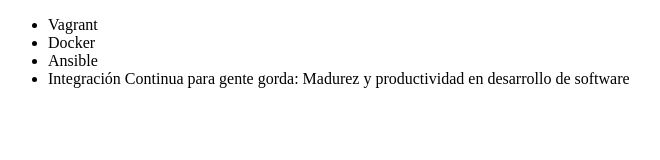
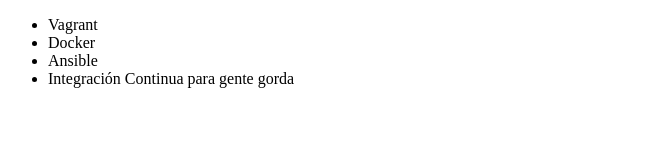
Before and after one commit to jpabon87/G64Grupo4, a plain HTML site: page index.html in a window 1280 px wide. Shown: the whole page, without its empty margins (0-660 px from the left). Drawn offline with Linux system fonts and the light colour scheme.

Commit message:
commit de prueba
creo dos archivos de prueba para el proyecto

```diff
--- a/index.html
+++ b/index.html
@@ -9,7 +9,7 @@
          <li> Vagrant </li>
          <li> Docker </li>
          <li> Ansible </li>
-         <li> Integración Continua para gente gorda: Madurez y productividad en desarrollo de software </li>
+         <li> Integración Continua para gente gorda </li>
      </ul>
 </body>
 </html>
```
Also changed, not shown: demo.js (added).
